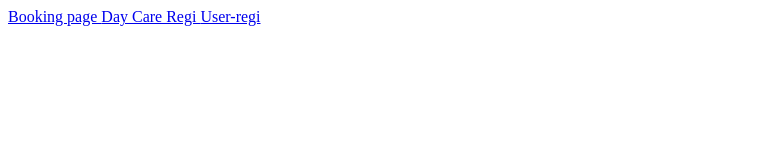
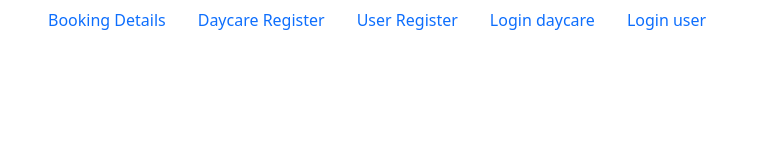
Before and after one commit to Zannatul007/Cloud-Children, a plain HTML site: page index.html in a window 1280 px wide. Shown: the whole page, without its empty margins (0-761 px from the left). Drawn offline with nearby package versions, Linux system fonts and the light colour scheme.

Commit message:
add login pages

```diff
--- a/index.html
+++ b/index.html
@@ -5,20 +5,34 @@
     <meta charset="UTF-8">
     <meta http-equiv="X-UA-Compatible" content="IE=edge">
     <meta name="viewport" content="width=device-width, initial-scale=1.0">
+    <link rel="stylesheet" href="	https://cdn.jsdelivr.net/npm/bootstrap@5.2.0-beta1/dist/css/bootstrap.min.css">
     <title>HOME</title>
 </head>
 
 <body>
-    <nav>
-        <a href="book.html" target="_blank">
-            Booking page
-        </a><a href="daycare_register.html" target="_blank">
-            Day Care Regi
-        </a><a href="user_register.html" target="_blankgit">
-            User-regi
-        </a>
+    <ul class="nav">
+        <li class="nav-item">
+            <a class="nav-link active" aria-current="page" href="index.html"></a>
+        </li>
+        <li class="nav-item">
+            <a class="nav-link" href="book.html">Booking Details</a>
+        </li>
+        <li class="nav-item">
+            <a class="nav-link" href="daycare_register.html">Daycare Register</a>
+        </li>
+        <li class="nav-item">
+            <a class="nav-link" href="user_register.html">User Register</a>
+        </li>
+        <li class="nav-item">
+            <a class="nav-link" href="login_daycare.html">Login daycare</a>
+        </li>
 
-    </nav>
+        <li class="nav-item">
+            <a class="nav-link" href="login_user.html">Login user</a>
+        </li>
+    </ul>
+
+    <script src="https://cdn.jsdelivr.net/npm/bootstrap@5.2.0-beta1/dist/js/bootstrap.bundle.min.js"></script>
 
 </body>
 
```
